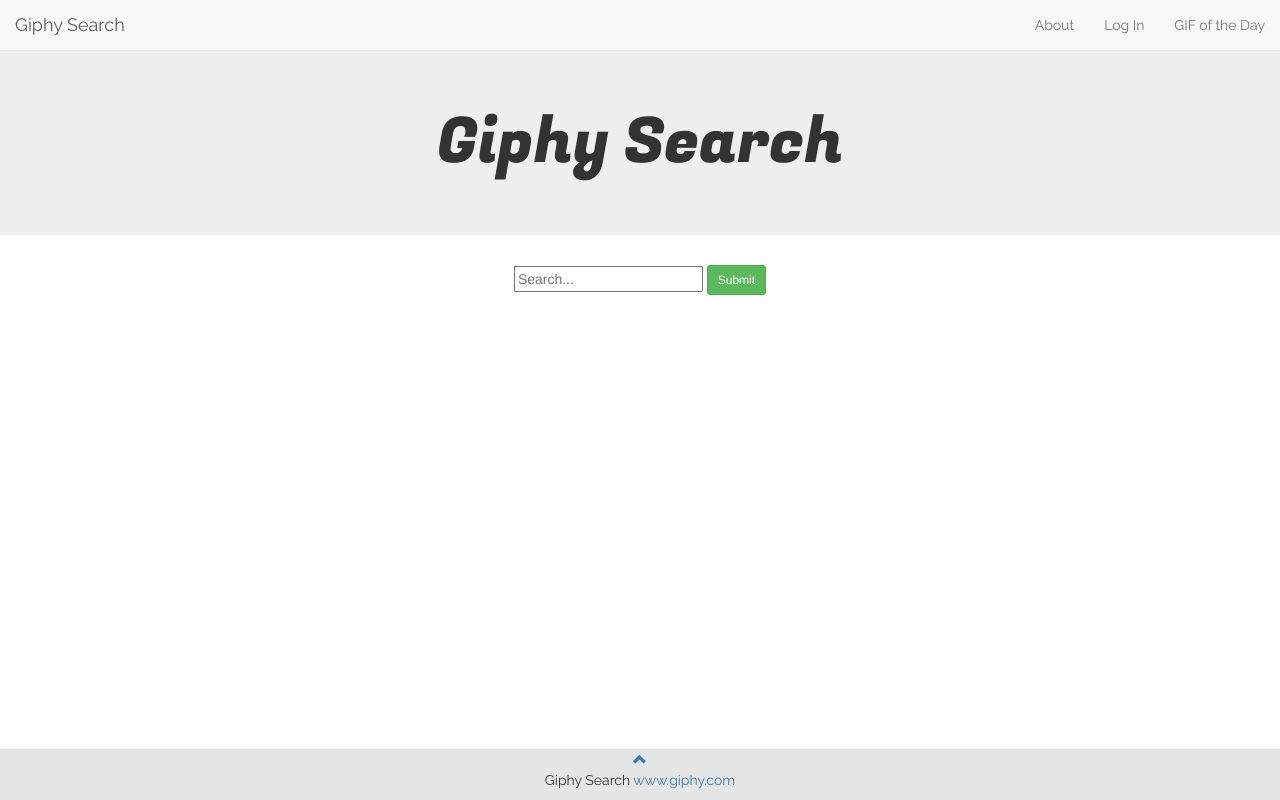
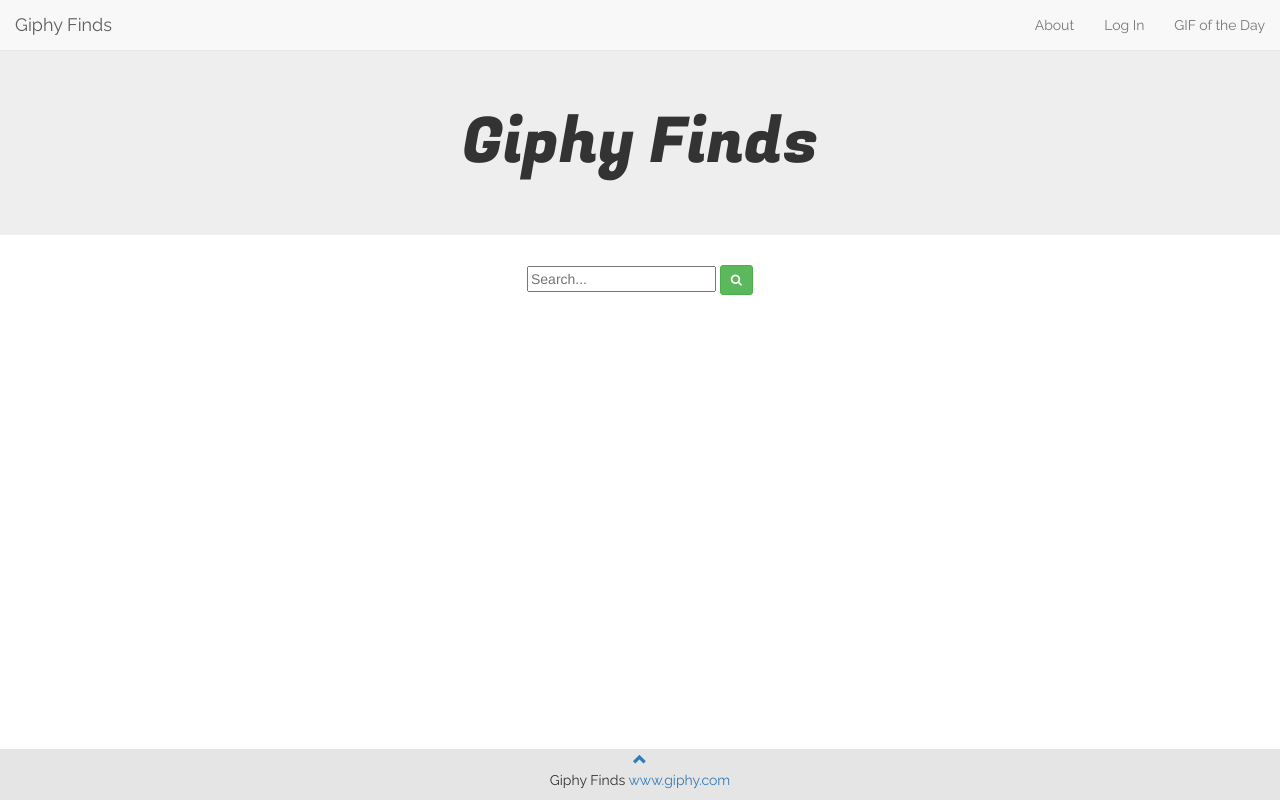
Before and after one commit to nparra12/project02, a plain HTML site: page index.html in a window 1280 px wide. Drawn offline with nearby package versions, Linux system fonts and the light colour scheme.

Commit message:
change styling

```diff
--- a/index.html
+++ b/index.html
@@ -5,7 +5,7 @@
     <meta charset="utf-8">
     <meta name="viewport" content="width=device-width, initial-scale=1">
 
-    <title>Giphy Search</title>
+    <title>Giphy</title>
 
     <link rel="stylesheet" href="css/style.css">
     <link rel="stylesheet" href="https://maxcdn.bootstrapcdn.com/bootstrap/3.4.1/css/bootstrap.min.css">
@@ -14,6 +14,7 @@
     <script src="js/main.js"></script>
     <link href="https://fonts.googleapis.com/css2?family=Fugaz+One&display=swap" rel="stylesheet">
     <link href="https://fonts.googleapis.com/css2?family=Raleway&display=swap" rel="stylesheet">
+    <link rel="stylesheet" href="https://cdnjs.cloudflare.com/ajax/libs/font-awesome/4.7.0/css/font-awesome.min.css">
 </head>
 
 <body>
@@ -27,7 +28,7 @@
                         <span class="icon-bar"></span>
                         <span class="icon-bar"></span>
                     </button>
-                    <a class="navbar-brand" href="index.html">Giphy Search</a>
+                    <a class="navbar-brand" href="index.html">Giphy Finds</a>
                 </div>
                 <div class="collapse navbar-collapse" id="myNavbar">
                     <ul class="nav navbar-nav navbar-right">
@@ -46,11 +47,11 @@
     <br><br>
 
     <div class="jumbotron text-center container-fluid">
-        <h1>Giphy Search</h1>
+        <h1>Giphy Finds</h1>
     </div>
     <div class="flex container">
         <input id="search" type="text" placeholder="Search..." />
-        <button id="submit" type="button" class="btn btn-sm btn-success" onclick="getData()">Submit</button>
+        <button id="submit" type="button" class="btn btn-sm btn-success" onclick="getData()"><i class="fa fa-search"></i></button></button>
         <div class="inner"></div>
     </div>
     </div>
@@ -62,7 +63,7 @@
             <a href="index.html" title="To Top">
                 <span class="glyphicon glyphicon-chevron-up"></span>
             </a>
-            <p>Giphy Search <a href="https://giphy.com" title="Visit Giphy.com">www.giphy.com</a></p>
+            <p>Giphy Finds  <a href="https://giphy.com" title="Visit Giphy.com">www.giphy.com</a></p>
         </footer>
 
 
--- a/scss/style.scss
+++ b/scss/style.scss
@@ -40,6 +40,4 @@ body {
     background-color: #e5e5e5;
     z-index:1;
     font-family: Raleway;
-
-
-  }
+    }
```
